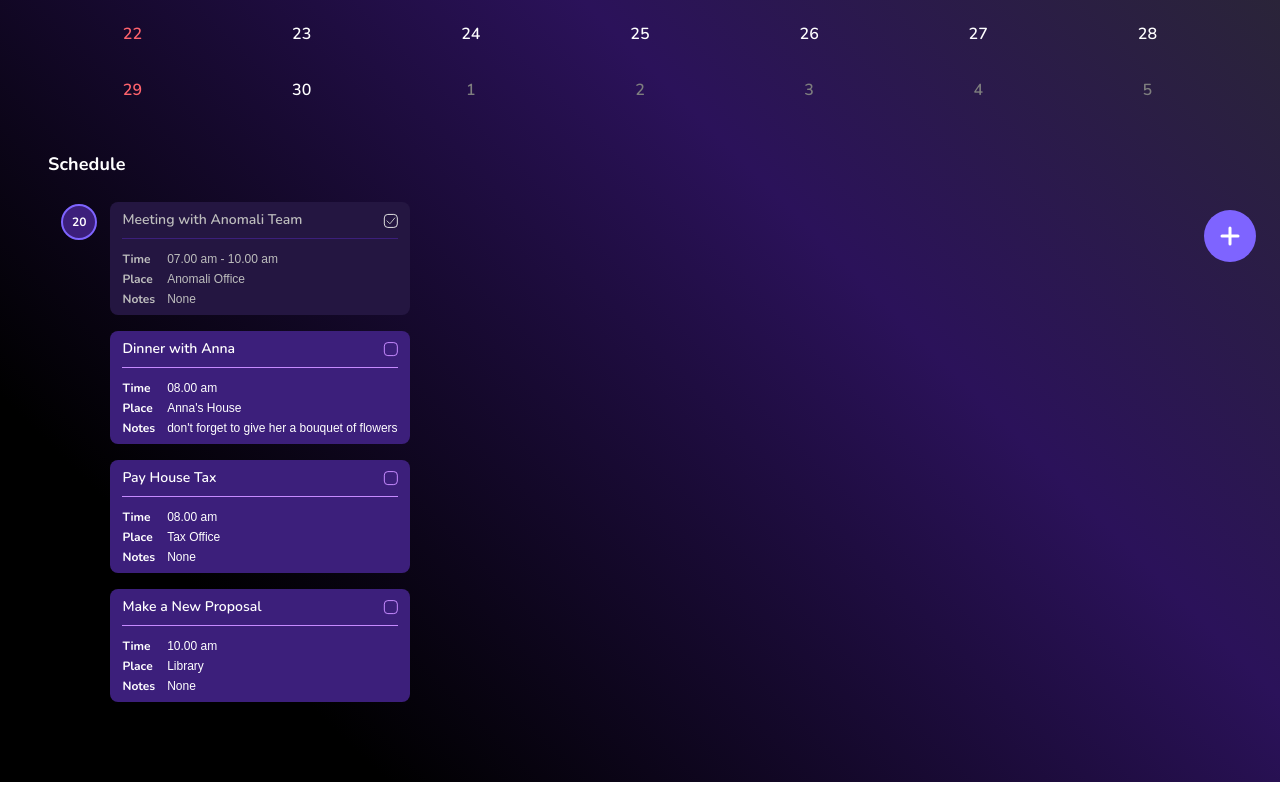
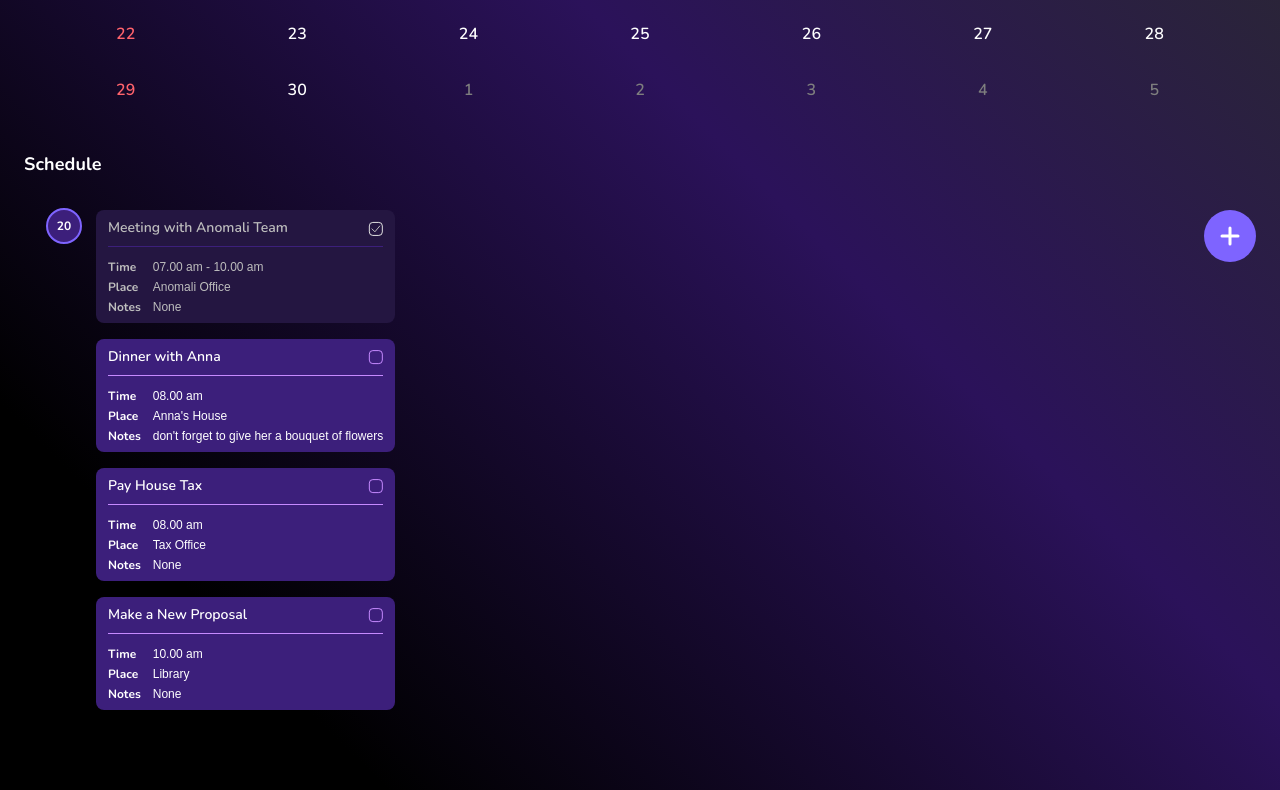
Before and after one commit to vkastanenka/todoapp, a Next.js app: page / in a window 1280 px wide. Shown: the part 514-1304 px from the top of the page. Built offline with nearby package versions, Linux system fonts and the light colour scheme; a web font is replaced by a local one.

Commit message:
finished schedule styling

```diff
--- a/app/components/header.tsx
+++ b/app/components/header.tsx
@@ -2,9 +2,12 @@
 import Image from 'next/image'
 import OnTimeSvg from '@svg/ontime.svg'
 
+// utilites
+import cx from 'classnames'
+
 const Header = ({ ...props }: React.HTMLProps<HTMLDivElement>) => {
   return (
-    <header {...props}>
+    <header className={cx('px-3')} {...props}>
       <Image alt="logo" src={OnTimeSvg} />
     </header>
   )
--- a/app/components/schedule.tsx
+++ b/app/components/schedule.tsx
@@ -36,17 +36,15 @@ const scheduleItems = [
 
 const Schedule = ({ ...props }: React.HTMLProps<HTMLDivElement>) => {
   return (
-    <div className={cx('p-4')} {...props}>
-      <div className={cx('pb-6')}>
+    <div className={cx('py-4')} {...props}>
+      <div className={cx('pb-8')}>
         <h2 className={cx('font-bold', 'text-lg', 'tracking-[0.12px]')}>
           Schedule
         </h2>
       </div>
       {scheduleItems.length ? (
-        <div className={cx('pl-6', 'flex', 'gap-6')}>
-          <div className={cx('pt-3')}>
-            <ScheduleDate>20</ScheduleDate>
-          </div>
+        <div className={cx('pl-6', 'flex', 'gap-4')}>
+          <ScheduleDate>20</ScheduleDate>
           <div className={cx('flex', 'flex-col', 'gap-4')}>
             {scheduleItems.map(
               ({ isComplete, heading, time, place, notes }, i) => (
@@ -76,7 +74,17 @@ export default Schedule
 
 const ScheduleDate = ({ ...props }: React.HTMLProps<HTMLDivElement>) => {
   return (
-    <div className={cx('relative')} {...props}>
+    <div
+      className={cx(
+        'relative',
+        'w-8',
+        'h-8',
+        'flex',
+        'items-center',
+        'justify-center'
+      )}
+      {...props}
+    >
       <div
         className={cx(
           'rounded-full',
@@ -149,7 +157,9 @@ const ScheduleCard = ({
           <div className={cx('flex', 'flex-col', 'gap-1')}>
             <p className={cx('text-xs')}>{cardData.time}</p>
             <p className={cx('text-xs')}>{cardData.place}</p>
-            <p className={cx('text-xs')}>{cardData.notes ? cardData.notes : 'None'}</p>
+            <p className={cx('text-xs')}>
+              {cardData.notes ? cardData.notes : 'None'}
+            </p>
           </div>
         </div>
       </div>
--- a/app/page.tsx
+++ b/app/page.tsx
@@ -13,7 +13,7 @@ import cx from 'classnames'
 const Home = () => {
   return (
     <main>
-      <div className={cx('px-8', 'py-16')}>
+      <div className={cx('px-6', 'py-16')}>
         <Header />
         <FeatureSelect />
         <Calendar />
```
